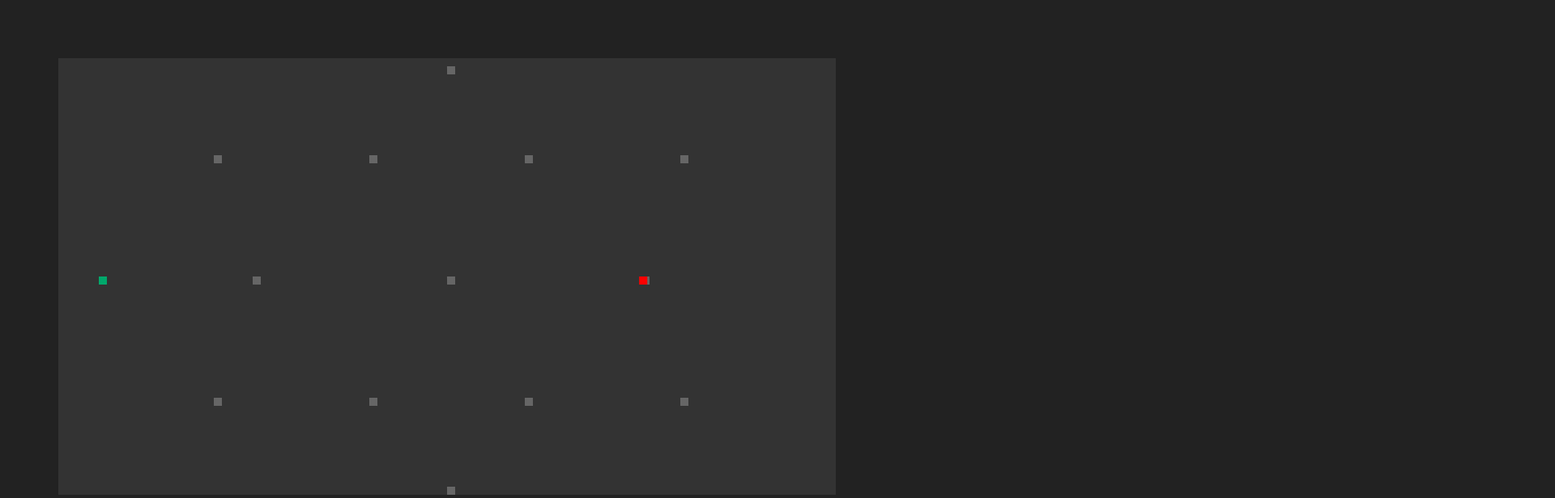
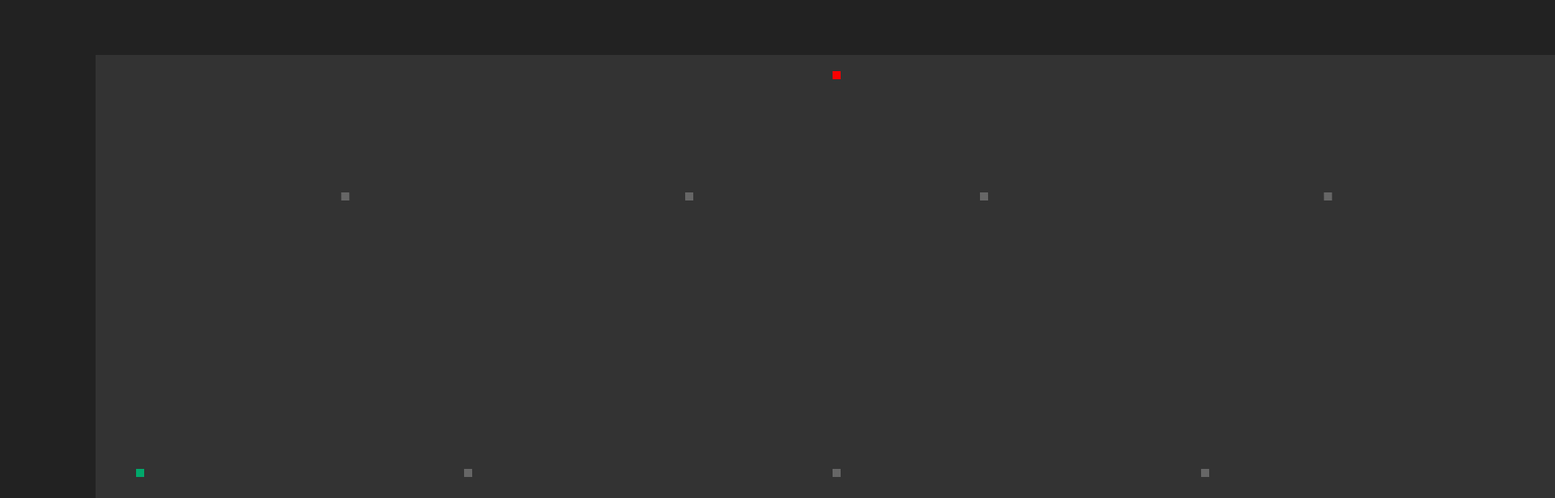
Before and after one commit to antllcon/Prism, a plain HTML site: page index.html in a window 1280 px wide. Shown: the top 616 px of the page at 81% size, 1920 px wide, since content can reach past the window. Drawn offline with Linux system fonts and the light colour scheme.

Commit message:
task-11 Изменил размер окна, создал массив координат поинтов, создал константы для избавления от магических чисел

```diff
--- a/js/script.js
+++ b/js/script.js
@@ -1,11 +1,42 @@
-const canvasWidth = 960;
-const canvasHeight = 540;
+const canvasWidth = 1820;
+const canvasHeight = 1024;
 const red = "#FC0000";
 const green = "#00A86B";
 const gray = "#666";
 const dark = "#333";
 const black = "#111";
-const laserWidth = 200;
+const topLinePointDistance = 20;
+const bottomLinePointDistance = 20;
+const topPointCrossDistance = 170;
+const bottomPointCrossDistance = 200;
+const xPointsCoordinate= [canvasWidth / 2,                    //1
+                              canvasWidth / 2,                          //2
+                              canvasWidth / 4,                          //3
+                              canvasWidth / 4 * 3,                      //4
+                              canvasWidth / 2,                          //5
+                              canvasWidth * (7 / 8),                    //6
+                              canvasWidth * (1 / 8),                    //7
+                              canvasWidth * (2 / 5),                    //8
+                              canvasWidth * (3 / 5),                    //9
+                              canvasWidth * (5 / 6),                    //10
+                              canvasWidth * (1 / 6),                    //11
+                              canvasWidth * (2 / 5),                    //12
+                              canvasWidth * (3 / 5)                     //13
+                             ];
+const yPointsCoordinate= [topLinePointDistance,                     //1
+                              canvasHeight - bottomLinePointDistance,   //2
+                              canvasHeight / 2,                         //3
+                              canvasHeight / 2,                         //4
+                              canvasHeight / 2,                         //5
+                              canvasHeight - bottomPointCrossDistance,  //6
+                              canvasHeight - bottomPointCrossDistance,  //7
+                              canvasHeight - bottomPointCrossDistance,  //8
+                              canvasHeight - bottomPointCrossDistance,  //9
+                              topPointCrossDistance,                    //10
+                              topPointCrossDistance,                    //11
+                              topPointCrossDistance,                    //12
+                              topPointCrossDistance                     //13
+                             ];
 const GAME_STATES = {
     START: "start",
     PLAY: "play",
@@ -24,22 +55,22 @@ const POINT_STATES = {
 const DEFAULT_POINTS = [
     {
         id: 0,
-        x: canvasWidth / 2,
-        y: 10,
+        x: xPointsCoordinate[0],
+        y: yPointsCoordinate[0],
         width: 10,
         height: 10,
         size: 1000,
         type: 3,
         team: 0,
-        color: gray,
+        color: red,
         angle: 1,
         existTime: 10000,
         state: POINT_STATES.INACTIVE
     },
     {
         id: 1,
-        x: canvasWidth / 2,
-        y: canvasHeight - 10,
+        x: xPointsCoordinate[1],
+        y: yPointsCoordinate[1],
         width: 10,
         height: 10,
         size: 1000,
@@ -52,8 +83,8 @@ const DEFAULT_POINTS = [
     },
     {
         id: 2,
-        x: canvasWidth / 4,
-        y: canvasHeight / 2,
+        x: xPointsCoordinate[2],
+        y: yPointsCoordinate[2],
         width: 10,
         height: 10,
         size: 200,
@@ -66,8 +97,8 @@ const DEFAULT_POINTS = [
     },
     {
         id: 3,
-        x: canvasWidth / 4 * 3,
-        y: canvasHeight / 2,
+        x: xPointsCoordinate[3],
+        y: yPointsCoordinate[3],
         width: 10,
         height: 10,
         size: 200,
@@ -80,8 +111,8 @@ const DEFAULT_POINTS = [
     },
     {
         id: 4,
-        x: canvasWidth / 2,
-        y: canvasHeight / 2,
+        x: xPointsCoordinate[4],
+        y: yPointsCoordinate[4],
         width: 10,
         height: 10,
         size: 1000,
@@ -94,8 +125,8 @@ const DEFAULT_POINTS = [
     },
     {
         id: 5,
-        x: canvasWidth * (1 / 5),
-        y: canvasHeight - laserWidth / 2 - 20,
+        x: xPointsCoordinate[5],
+        y: yPointsCoordinate[5],
         width: 10,
         height: 10,
         size: 300,
@@ -108,8 +139,8 @@ const DEFAULT_POINTS = [
     },
     {
         id: 6,
-        x: canvasWidth * (2 / 5),
-        y: canvasHeight - laserWidth / 2 - 20,
+        x: xPointsCoordinate[6],
+        y: yPointsCoordinate[6],
         width: 10,
         height: 10,
         size: 300,
@@ -122,8 +153,8 @@ const DEFAULT_POINTS = [
     },
     {
         id: 7,
-        x: canvasWidth * (3 / 5),
-        y: canvasHeight - laserWidth / 2 - 20,
+        x: xPointsCoordinate[7],
+        y: yPointsCoordinate[7],
         width: 10,
         height: 10,
         size: 300,
@@ -136,8 +167,8 @@ const DEFAULT_POINTS = [
     },
     {
         id: 8,
-        x: canvasWidth * (4 / 5),
-        y: canvasHeight - laserWidth / 2 - 20,
+        x: xPointsCoordinate[8],
+        y: yPointsCoordinate[8],
         width: 10,
         height: 10,
         size: 300,
@@ -150,8 +181,8 @@ const DEFAULT_POINTS = [
     },
     {
         id: 9,
-        x: canvasWidth * (1 / 5),
-        y: laserWidth / 2 + 20,
+        x: xPointsCoordinate[9],
+        y: yPointsCoordinate[9],
         width: 10,
         height: 10,
         size: 300,
@@ -164,8 +195,8 @@ const DEFAULT_POINTS = [
     },
     {
         id: 10,
-        x: canvasWidth * (2 / 5),
-        y: laserWidth / 2 + 20,
+        x: xPointsCoordinate[10],
+        y: yPointsCoordinate[10],
         width: 10,
         height: 10,
         size: 300,
@@ -178,8 +209,8 @@ const DEFAULT_POINTS = [
     },
     {
         id: 11,
-        x: canvasWidth * (3 / 5),
-        y: laserWidth / 2 + 20,
+        x: xPointsCoordinate[11],
+        y: yPointsCoordinate[11],
         width: 10,
         height: 10,
         size: 300,
@@ -192,8 +223,8 @@ const DEFAULT_POINTS = [
     },
     {
         id: 12,
-        x: canvasWidth * (4 / 5),
-        y: laserWidth / 2 + 20,
+        x: xPointsCoordinate[12],
+        y: yPointsCoordinate[12],
         width: 10,
         height: 10,
         size: 300,
--- a/src/style/style.css
+++ b/src/style/style.css
@@ -1,4 +1,5 @@
 body {
     background-color: #222;
-    padding: 64px;
+    padding: 60px 0 0 110px;
+    overflow-y: hidden;
 }
```
